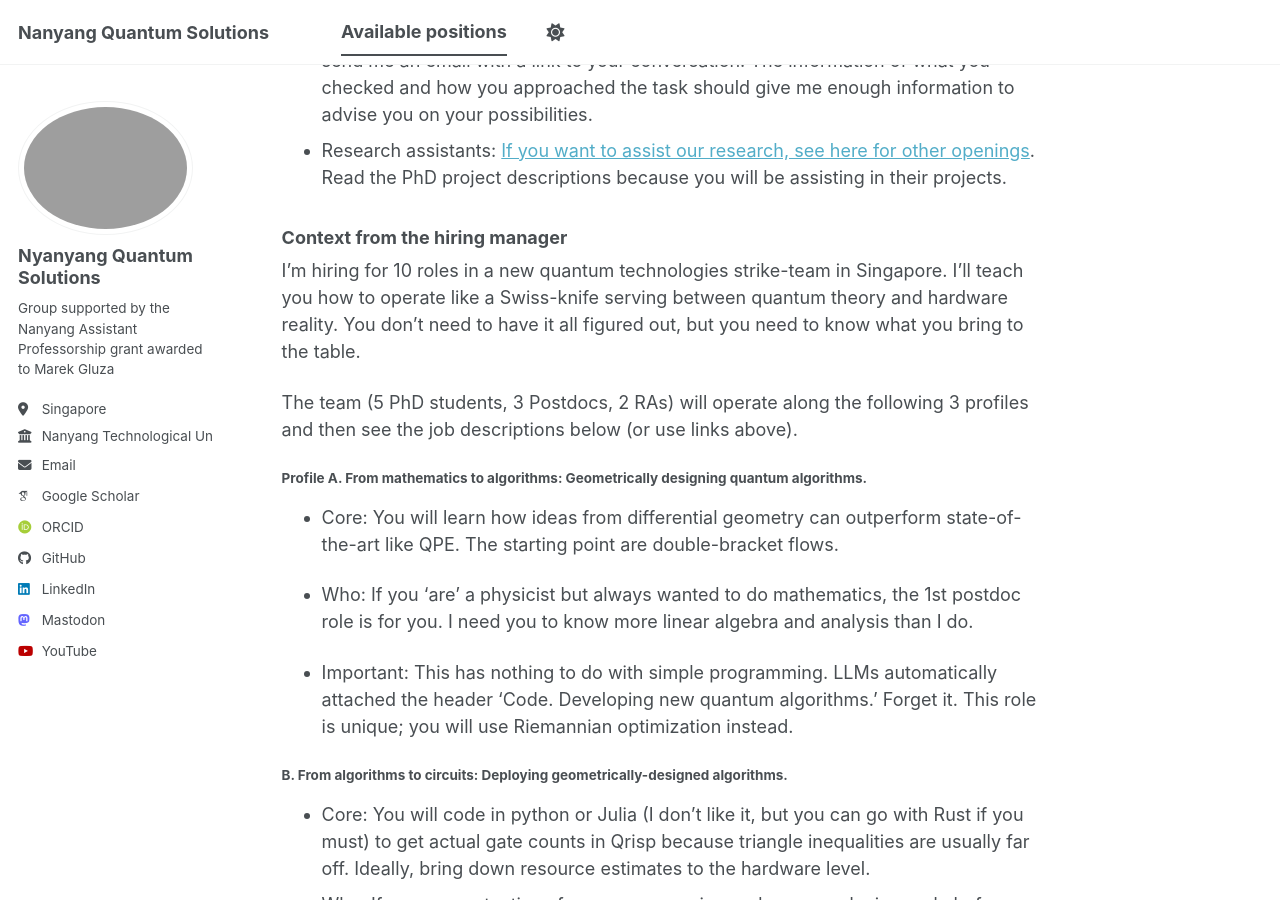
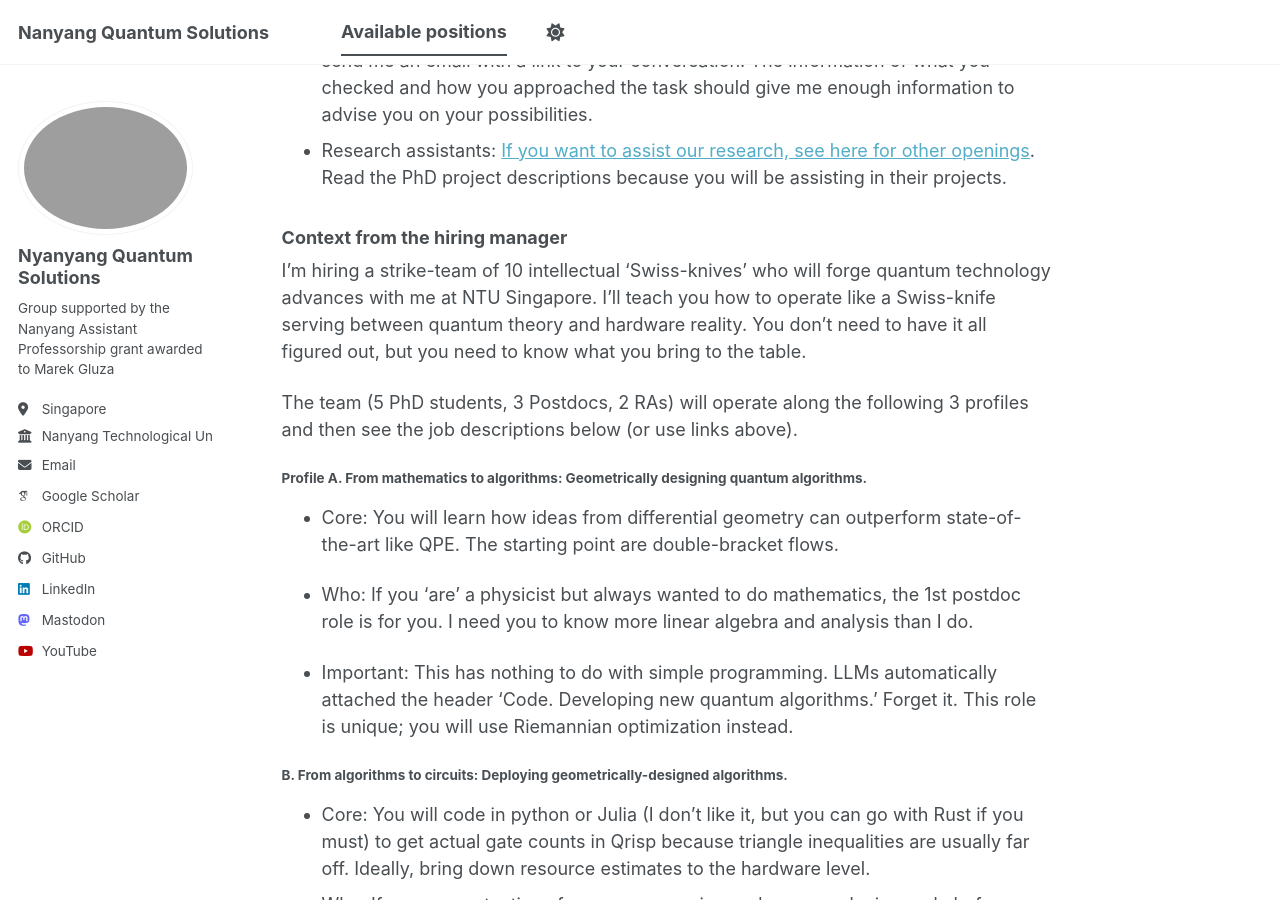
Before and after one commit to marekgluza/marekgluza.github.io, a Jekyll site: the page built from available_positions/openings.md, in a window 1280 px wide and 900 px high, scrolled down 517 px. Built offline with Jekyll 4.4.1, drawn with Linux system fonts in a browser that asks for light colours; some web fonts are replaced; a script bundle is joined from its source files by our own code; library files that are not in the unit come from our copies.

Commit message:
Update openings.md

```diff
--- a/available_positions/openings.md
+++ b/available_positions/openings.md
@@ -13,8 +13,9 @@ See the description just below for the 3 main team profiles at NQS and orient yo
 * Research assistants: [If you want to assist our research, see here for other openings](#other-openings). Read the PhD project descriptions because you will be assisting in their projects.
 
 ### Context from the hiring manager
-
-I'm hiring for 10 roles in a new quantum technologies strike-team in Singapore. I’ll teach you how to operate like a Swiss-knife serving between quantum theory and hardware reality. You don’t need to have it all figured out, but you need to know what you bring to the table.
+I’m hiring a strike-team of 10 intellectual 'Swiss-knives' who will forge quantum technology advances with me at NTU Singapore.
+I’ll teach you how to operate like a Swiss-knife serving between quantum theory and hardware reality.
+You don’t need to have it all figured out, but you need to know what you bring to the table.
 
 The team (5 PhD students, 3 Postdocs, 2 RAs) will operate along the following 3 profiles and then see the job descriptions below (or use links above).
 
```
